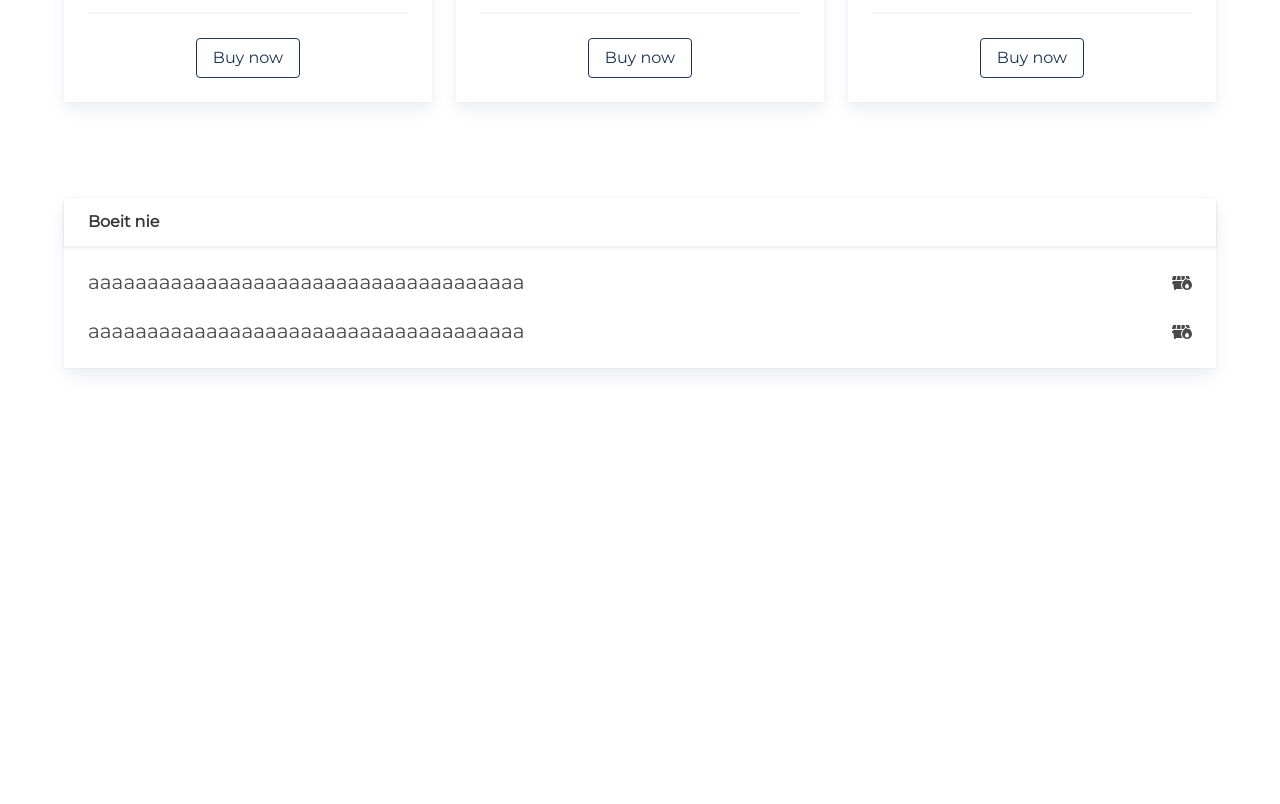
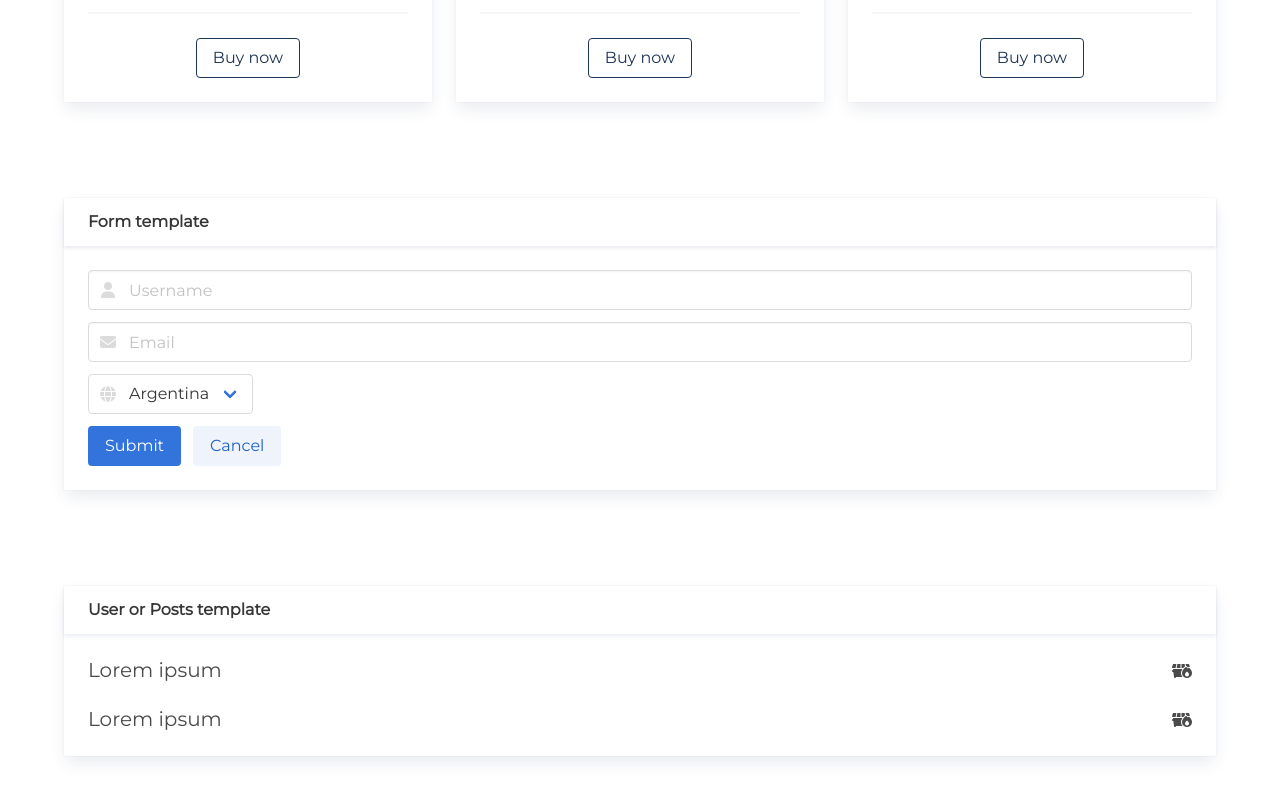
Before and after one commit to wongus/bulma_template, a website: page index.html in a window 1280 px wide. Shown: the part 1410-2214 px from the top of the page. Before the commit the page ends 1826 px from the top, so only its background shows below. Drawn offline with Linux system fonts and the light colour scheme.

Commit message:
Fix names and add form template

```diff
--- a/index.html
+++ b/index.html
@@ -91,9 +91,8 @@
         </div>
     </nav>
 
-
     <div class="hero is-fullheight is-white has-background">
-        <video id="vid" class="hero-background is-transparent" autoplay muted loop src="video2.mp4"></video>
+        <video id="vid" class="hero-background is-transparent" autoplay muted src="video.mp4"></video>
         <div class="hero-body">
             <div class="container has-text-centered">
                 <h1 class="title">
@@ -186,18 +185,81 @@
     </div>
 
     <div class="section">
+        <div class="container">
+            <div class="card">
+                <header class="card-header">
+                    <p class="card-header-title ml-2">
+                        Form template
+                    </p>
+                </header>
+                <div class="card-content">
+                    <div class="content is-desktop">
+                        <div class="field">
+                            <p class="control has-icons-left">
+                                <input class="input" type="username" placeholder="Username">
+                                <span class="icon is-small is-left">
+                                    <i class="fas fa-user"></i>
+                                </span>
+                            </p>
+                        </div>
+                        <div class="field">
+                            <p class="control has-icons-left">
+                                <input class="input" type="email" placeholder="Email">
+                                <span class="icon is-small is-left">
+                                    <i class="fas fa-envelope"></i>
+                                </span>
+                            </p>
+                        </div>
+                        <div class="field">
+                            <p class="control has-icons-left">
+                              <span class="select">
+                                <select>
+                                    <option value="Argentina">Argentina</option>
+                                    <option value="Bolivia">Bolivia</option>
+                                    <option value="Brazil">Brazil</option>
+                                    <option value="Chile">Chile</option>
+                                    <option value="Colombia">Colombia</option>
+                                    <option value="Ecuador">Ecuador</option>
+                                    <option value="Guyana">Guyana</option>
+                                    <option value="Paraguay">Paraguay</option>
+                                    <option value="Peru">Peru</option>
+                                    <option value="Suriname">Suriname</option>
+                                    <option value="Uruguay">Uruguay</option>
+                                    <option value="Venezuela">Venezuela</option>
+                                </select>
+                              </span>
+                              <span class="icon is-small is-left">
+                                <i class="fas fa-globe"></i>
+                              </span>
+                            </p>
+                          </div>
+                        <div class="field is-grouped">
+                            <div class="control">
+                                <button class="button is-link">Submit</button>
+                            </div>
+                            <div class="control">
+                                <button class="button is-link is-light">Cancel</button>
+                            </div>
+                        </div>
+                    </div>
+                </div>
+            </div>
+        </div>
+    </div>
+
+    <div class="section">
         <div class="container has-text-centered">
             <div class="card">
                 <header class="card-header">
                     <p class="card-header-title ml-2">
-                        Boeit nie
+                        User or Posts template
                     </p>
                 </header>
                 <div class="card-content">
                     <div class="content is-desktop">
                         <div class="level">
                             <div class="level-item level-left">
-                                <div class="subtitle">aaaaaaaaaaaaaaaaaaaaaaaaaaaaaaaaaaaaa</div>
+                                <div class="subtitle">Lorem ipsum</div>
                             </div>
                             <div class="level-item level-right">
                                 <i class="fas fa-dumpster-fire"></i>
@@ -206,7 +268,7 @@
 
                         <div class="level">
                             <div class="level-item level-left">
-                                <div class="subtitle">aaaaaaaaaaaaaaaaaaaaaaaaaaaaaaaaaaaaa</div>
+                                <div class="subtitle">Lorem ipsum</div>
                             </div>
                             <div class="level-item level-right">
                                 <i class="fas fa-dumpster-fire"></i>
--- a/sass/style.scss
+++ b/sass/style.scss
@@ -26,9 +26,8 @@ nav {
     height: 100%;
   }
   .hero-background.is-transparent {
-    opacity: 0.5;
+    opacity: 0.3;
   }
-
 
 @import "../node_modules/bulma/sass/utilities/initial-variables.sass";
 $navbar-breakpoint: $off;
```
Also changed, not shown: css/style.css.
